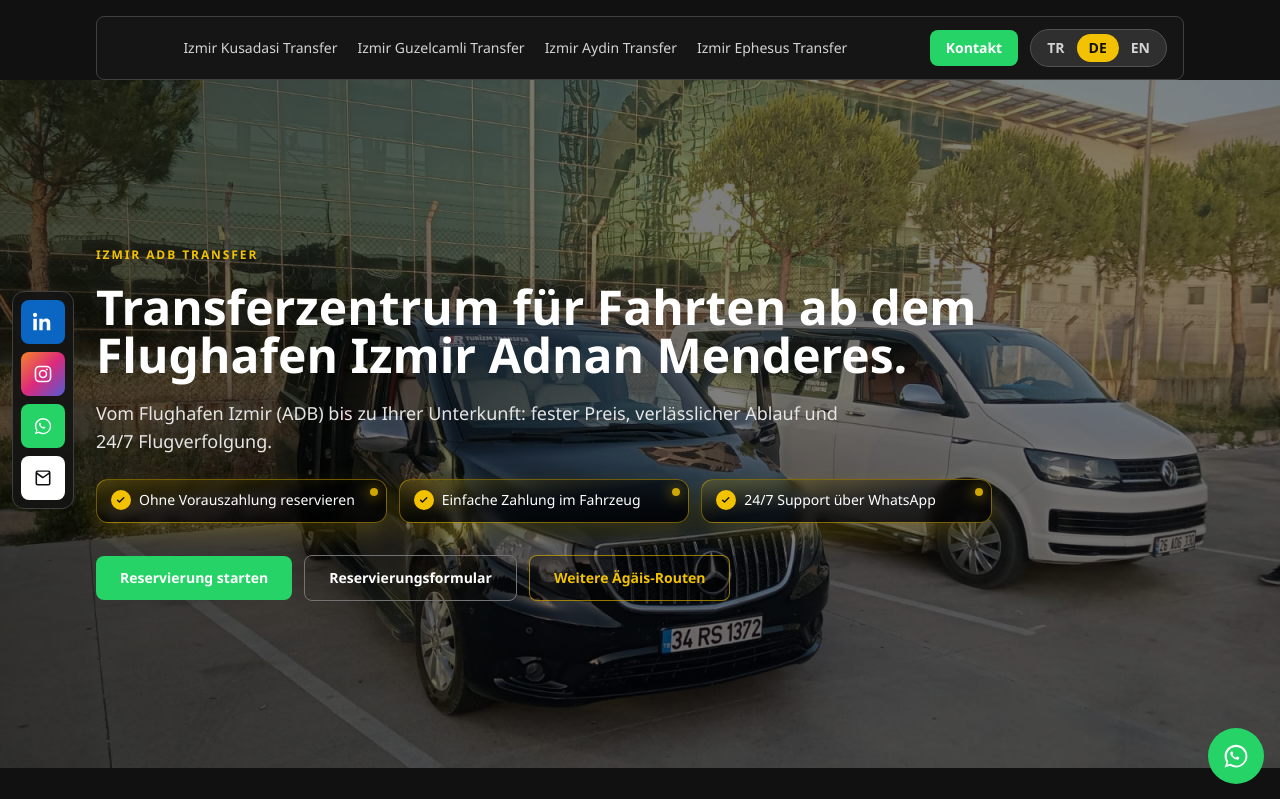
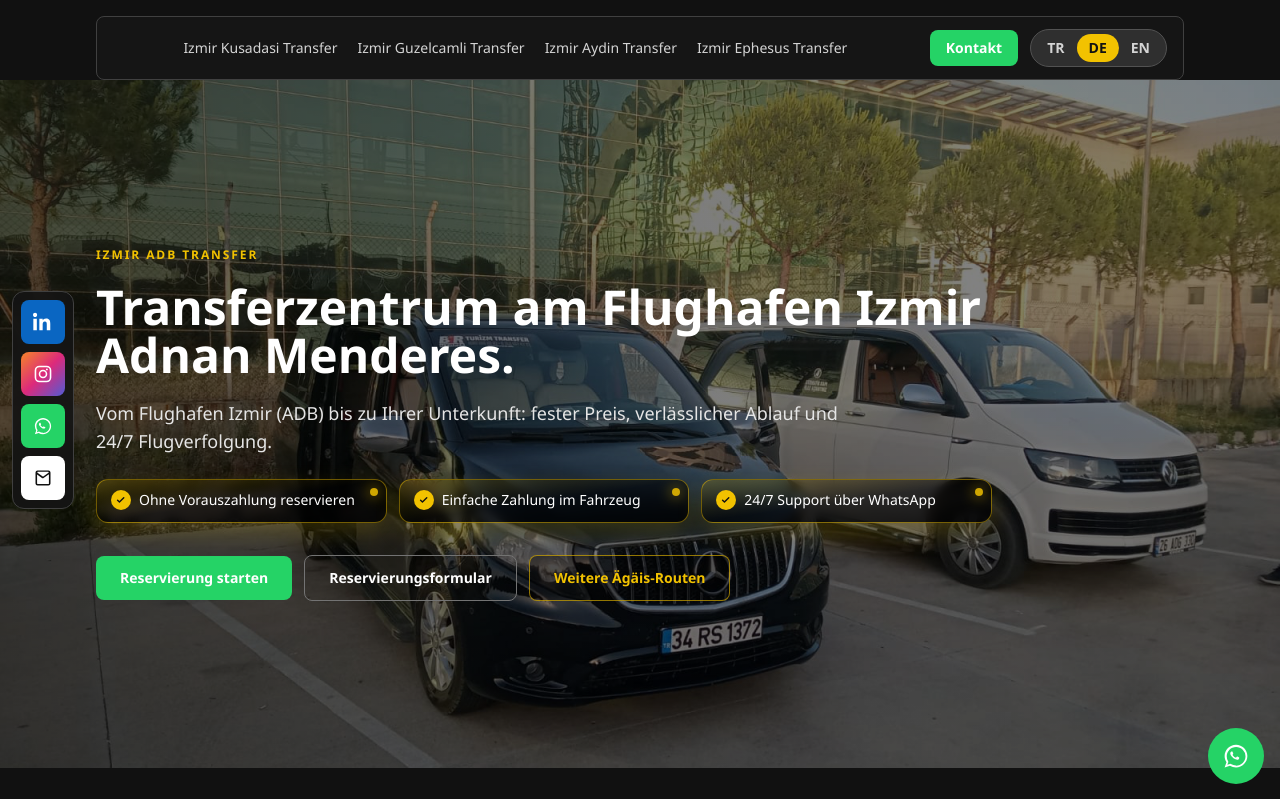
Before and after one commit to greensworks/kusadasi-izmir-transfer, a Next.js app: page /de in a window 1280 px wide. Shown: the top 799 px of the page. Built offline with nearby package versions, Linux system fonts and the light colour scheme.

Commit message:
chore: update hero transfer center title across locales

```diff
--- a/content/site.de.ts
+++ b/content/site.de.ts
@@ -10,7 +10,7 @@ export const siteDe: SiteContent = {
     faq: "FAQ",
   },
   hero: {
-    title: "Transferzentrum für Fahrten ab dem Flughafen Izmir Adnan Menderes.",
+    title: "Transferzentrum am Flughafen Izmir Adnan Menderes.",
     subtitle:
       "Vom Flughafen Izmir (ADB) bis zu Ihrer Unterkunft: fester Preis, verlässlicher Ablauf und 24/7 Flugverfolgung.",
     ctaPrimary: "Reservierung starten",
--- a/content/site.en.ts
+++ b/content/site.en.ts
@@ -10,7 +10,7 @@ export const siteEn: SiteContent = {
     faq: "FAQ",
   },
   hero: {
-    title: "Transfer center for rides departing from Izmir Adnan Menderes Airport.",
+    title: "Izmir Adnan Menderes Airport Transfer Center.",
     subtitle:
       "From Izmir Adnan Menderes Airport (ADB) to your accommodation with fixed pricing and 24/7 flight tracking.",
     ctaPrimary: "Start Reservation",
--- a/content/site.tr.ts
+++ b/content/site.tr.ts
@@ -10,7 +10,7 @@ export const siteTr: SiteContent = {
     faq: "SSS",
   },
   hero: {
-    title: "İzmir Adnan Menderes Havaalanı çıkışlı transfer merkezi.",
+    title: "İzmir Adnan Menderes Havalimanı Transfer Merkezi.",
     subtitle:
       "İzmir Adnan Menderes Havalimanı (ADB) çıkışından konaklama noktanıza, sabit fiyatlı ve 7/24 takip edilen ulaşım.",
     ctaPrimary: "Rezervasyon Oluştur",
```
